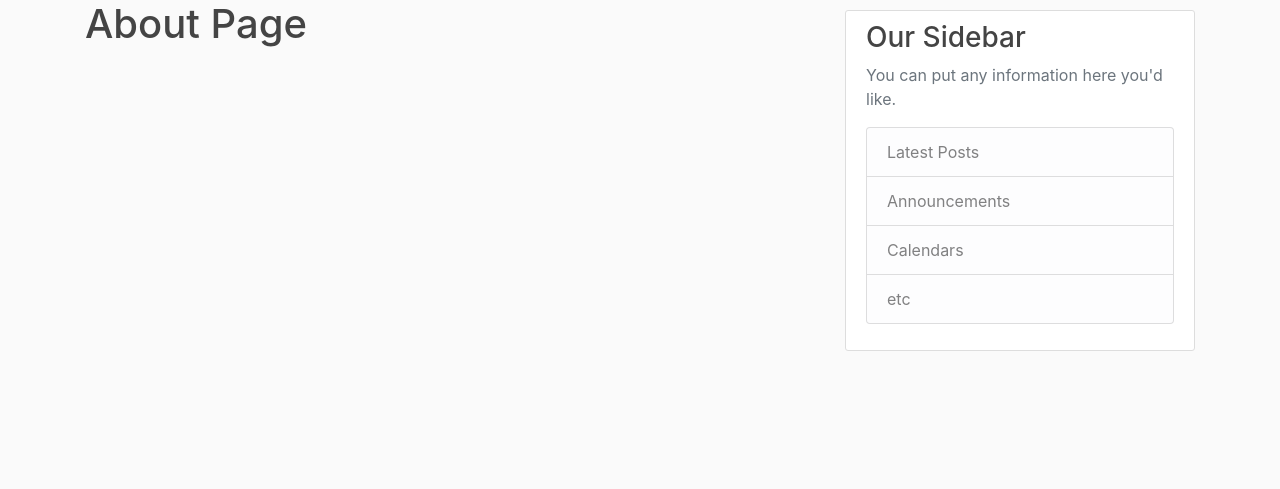
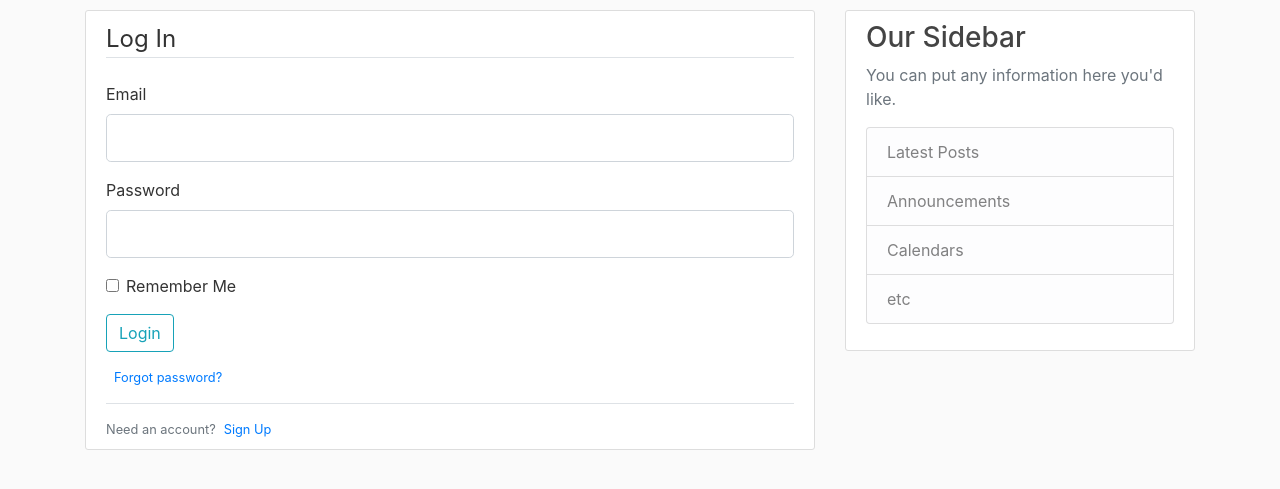
Before and after one commit to Sharmaraunak/flaskblog, a Flask app: page /login in a window 1280 px wide. Shown: the part 56-545 px from the top of the page. Run offline with Flask 2, Linux system fonts and the light colour scheme; some libraries are stand-ins or nearby versions.

Commit message:
form validation and package management
register and Log In forms were created and the app is truned into a package rather than a model file for convenience purposes.

```diff
--- a/forms.py
+++ b/flaskblog/forms.py
@@ -4,10 +4,10 @@ from wtforms.validators import DataRequired,Length,Email,EqualTo
 
 class RegistrationForm(FlaskForm):
 	username = StringField("Username",
-		validators = [DataRequired(),Length(min = 2,max = 20)])
+		validators = [DataRequired(),Length(min = 2,max = 10)])
 	email = StringField("Email",
 		validators = [DataRequired(),Email()])
-	password = PasswordField("Password",validators = [DataRequired()])
+	password = PasswordField("Password",validators = [DataRequired(),Length(min  = 8)])
 
 	confirmPassword = PasswordField("Confirm Password",
 		validators = [DataRequired(),EqualTo('password')])
--- a/flaskblog.py
+++ b/flaskblog/routes.py
@@ -1,18 +1,9 @@
 
-#!/usr/bin/env python3
-# -*- coding: utf-8 -*-
-"""
-Created on Sun Sep 16 16:47:10 2018
+from flask import render_template,url_for,flash,redirect
+from flaskblog import app
+from flaskblog.forms import RegistrationForm,LoginForm
+from flaskblog.models import User,Post
 
-@author: raunak
-"""
-
-from flask import Flask,render_template,url_for,flash,redirect
-from forms import RegistrationForm,LoginForm
-app = Flask(__name__)
-
-
-app.config['SECRET_KEY'] = '5bcc0f9e34c15efa9fefb136c16730ec'
 posts = [
             {
                 'author':'Raunak Sharma',
@@ -41,16 +32,17 @@ def about():
 def register():
     form = RegistrationForm()
     if form.validate_on_submit():
-        flash("Account created for {{form.username.data}}!","success")
+        flash(f'Account created for { form.username.data}!',"success")
         return redirect(url_for('home'))
     return render_template('register.html',title="Register",form=form)
 
-@app.route("/login")
+@app.route("/login",methods = ['GET','POST'])
 def login():
     form = LoginForm()
+    if form.validate_on_submit():
+        if form.email.data == 'admin@blog.com' and form.password.data == 'password':
+            flash('You have been logged In.',"success")
+            return redirect(url_for('home'))
+        else:
+            flash('Login unsuccessfull,Please check username and password',"danger")
     return render_template('login.html',title="Login",form=form)
-
-
-
-if __name__ == "__main__":
-    app.run(debug=True)
--- a/templates/layout.html
+++ b/flaskblog/templates/layout.html
@@ -27,12 +27,12 @@
             <div class="collapse navbar-collapse" id="navbarSupportedContent">
                 <div class="navbar-nav mr-auto">
                     <li class="nav-item">
-                        <a class="nav-link" href="/about">About</a>
+                        <a class="nav-link" href="{{url_for('about')}}">About</a>
                     </li>
                 </div>
                 <div class="navbar-nav">
-                    <a class="nav-item nav-link" href="/login">Login</a>
-                    <a class="nav-item nav-link" href="/register">Register</a>
+                    <a class="nav-item nav-link" href="{{url_for('login')}}">Login</a>
+                    <a class="nav-item nav-link" href="{{url_for('register')}}">Register</a>
                 </div>
 
             </div>
@@ -42,9 +42,9 @@
         <div class="row">
             <div class="col-md-8">
                 {% with messages= get_flashed_messages(with_categories=true)%}
-                    {% if messages%}
-                        {% for category,message in messages%}
-                            <div class="alert alert-{{category}}">
+                    {% if messages %}
+                        {% for category,message in messages %}
+                            <div class="alert alert-{{category}} mt-2">
                                 {{ message }}
                             </div>
                         {% endfor%}
--- /dev/null
+++ b/flaskblog/templates/login.html
@@ -0,0 +1,53 @@
+{% extends "layout.html" %}
+{% block content %}
+   <div class="content-section">
+   		<form method="POST",action="">
+   			{{form.hidden_tag()}}
+   			<fieldset class="form-group">
+   				<legend class="border-bottom mb-4">Log In</legend>
+
+   				<div class="form-group">
+   					{{ form.email.label(class="form-control-label")}}
+   					{% if form.email.errors %}
+                        {{ form.email(class="form-control form-control-lg is-invalid")}}
+                        <div class="invalid-feedback">
+                           {% for error in form.email.errors %}
+                              <span>{{ error }}</span>
+                           {% endfor%}
+                        </div>
+                     {% else%}
+                        {{ form.email(class="form-control form-control-lg")}}
+                     {%endif%}
+   				</div>
+   				<div class="form-group">
+   					{{ form.password.label(class="form-control-label")}}
+   					{% if form.password.errors%}
+                        {{ form.password(class="form-control form-control-lg is-invalid")}}
+                        <div class="invalid-feedback">
+                           {% for error in form.password.errors %}
+                              <span>{{ error }}</span>
+                           {% endfor%}
+                        </div>
+                     {% else%}
+                        {{ form.password(class="form-control form-control-lg")}}
+                     {%endif%}
+   				</div>
+   				<div class="form-check">
+                    {{form.remember(class = "form-check-input")}}
+                    {{form.remember.label(class = "form-check-label")}}
+                </div>
+   			</fieldset>
+   			<div class="form-group">
+   				{{ form.submit(class = "btn btn-outline-info")}}
+               </div>
+               <small class="text-muted ml-2">
+                   <a href="#">Forgot password?</a>
+               </small>
+   		</form>
+   		<div class="border-top pt-3">
+   			<small class="text-muted">
+   				Need an account?<a class="ml-2" href="{{ url_for('register')}}">Sign Up</a>
+   			</small>
+   		</div>
+   </div>
+{% endblock %}
--- /dev/null
+++ b/run.py
@@ -0,0 +1,7 @@
+
+
+from flaskblog import app
+
+
+if __name__ == "__main__":
+    app.run(debug=True)
--- a/templates/login.html
+++ /dev/null
@@ -1,4 +0,0 @@
-{% extends "layout.html" %}
-{% block content%}
-    <h1>About Page</h1>
-{% endblock %}
```
Also changed, not shown: flaskblog/__init__.py (added, +16 -0 lines), flaskblog/models.py (added, +31 -0 lines), flaskblog/templates/register.html (renamed from templates/register.html, +9 -9 lines), flaskblog/site.db (added), flaskblog/static/main.css (renamed from static/main.css), flaskblog/templates/About.html (renamed from templates/About.html), flaskblog/templates/home.html (renamed from templates/home.html).
